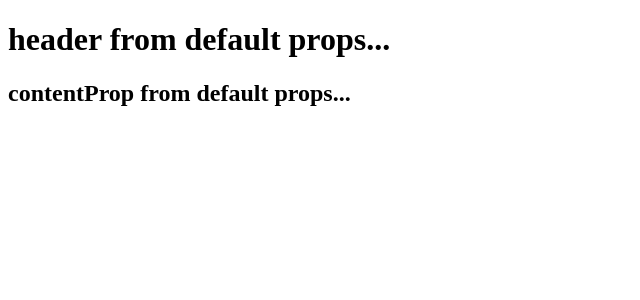
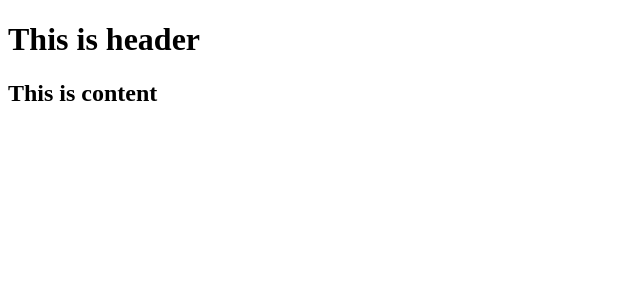
Before and after one commit to stonefishy/react-training, a React app: page / in a window 1280 px wide. Shown: the top 300 px of the page, without its empty margins (0-640 px from the left). Built offline with nearby package versions, Linux system fonts and the light colour scheme.

Commit message:
combine using state and props

```diff
--- a/main.js
+++ b/main.js
@@ -7,6 +7,7 @@ import ReactDom from 'react-dom';
 // import App2 from './component/App2.jsx';
 // import App from './state/App.jsx';
 // import App from './props/App.jsx';
-import DefaultPropsApp from './props/DefaultPropsApp.jsx';
+// import DefaultPropsApp from './props/DefaultPropsApp.jsx';
+import StatePropsApp from './props/StatePropsApp.jsx';
 
-ReactDom.render(<DefaultPropsApp />, document.getElementById('app'));
+ReactDom.render(<StatePropsApp />, document.getElementById('app'));
--- /dev/null
+++ b/props/StatePropsApp.jsx
@@ -0,0 +1,39 @@
+import React from 'react';
+
+class StatePropsApp extends React.Component {
+	constructor() {
+		super();
+
+		this.state = {
+			header: 'This is header',
+			content: 'This is content'
+		}
+	}
+
+	render() {
+		return (
+			<div>
+				<Header headerProp={this.state.header} />
+				<Content contentProp={this.state.content} />
+			</div>
+			);
+	}
+}
+
+class Header extends React.Component {
+	render() {
+		return (
+			<h1>{this.props.headerProp}</h1>
+		);
+	}
+}
+
+class Content extends React.Component {
+	render() {
+		return (
+			<h2>{this.props.contentProp}</h2>
+		)
+	}
+}
+
+export default StatePropsApp;
```
Also changed, not shown: props/App.jsx (added, +15 -0 lines).
